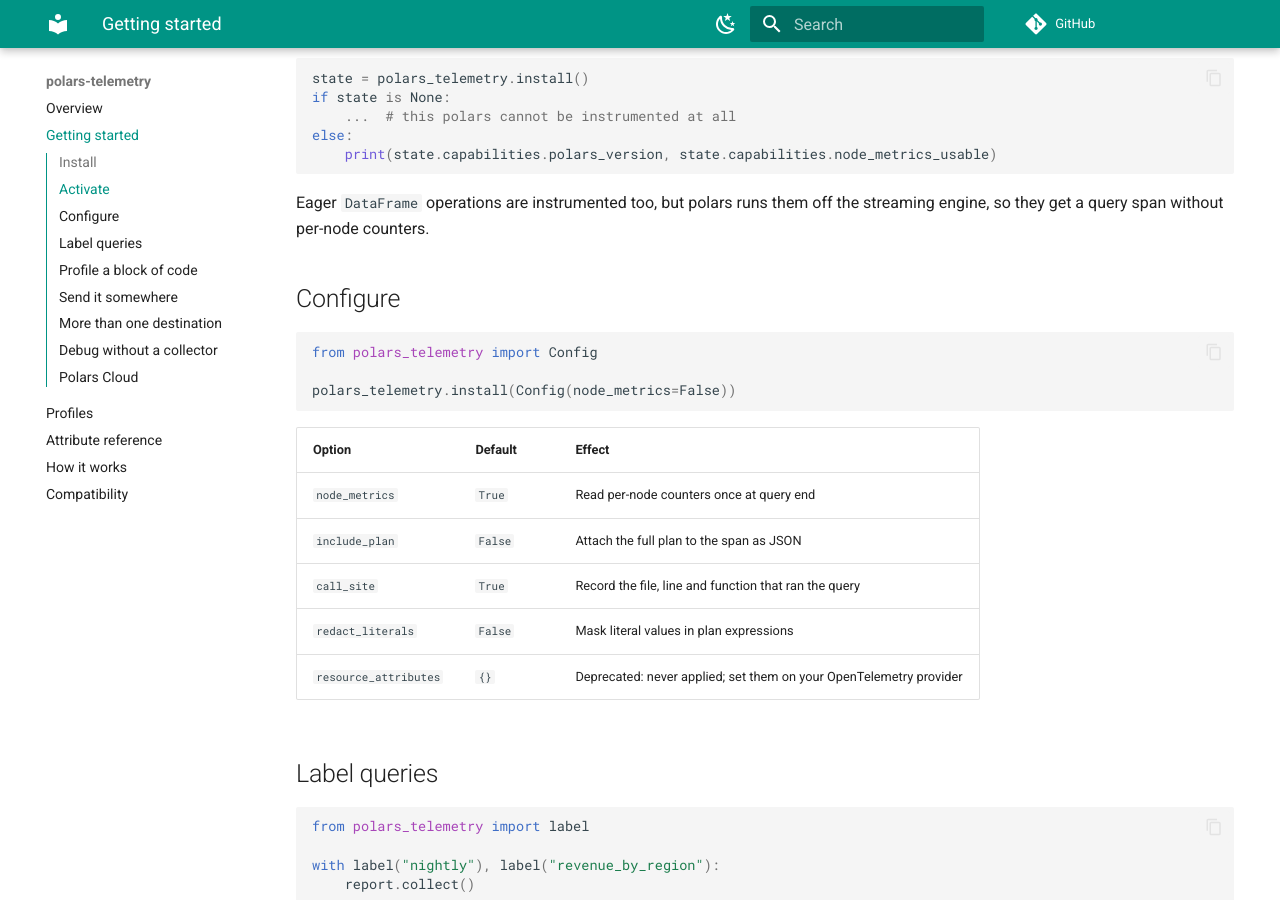
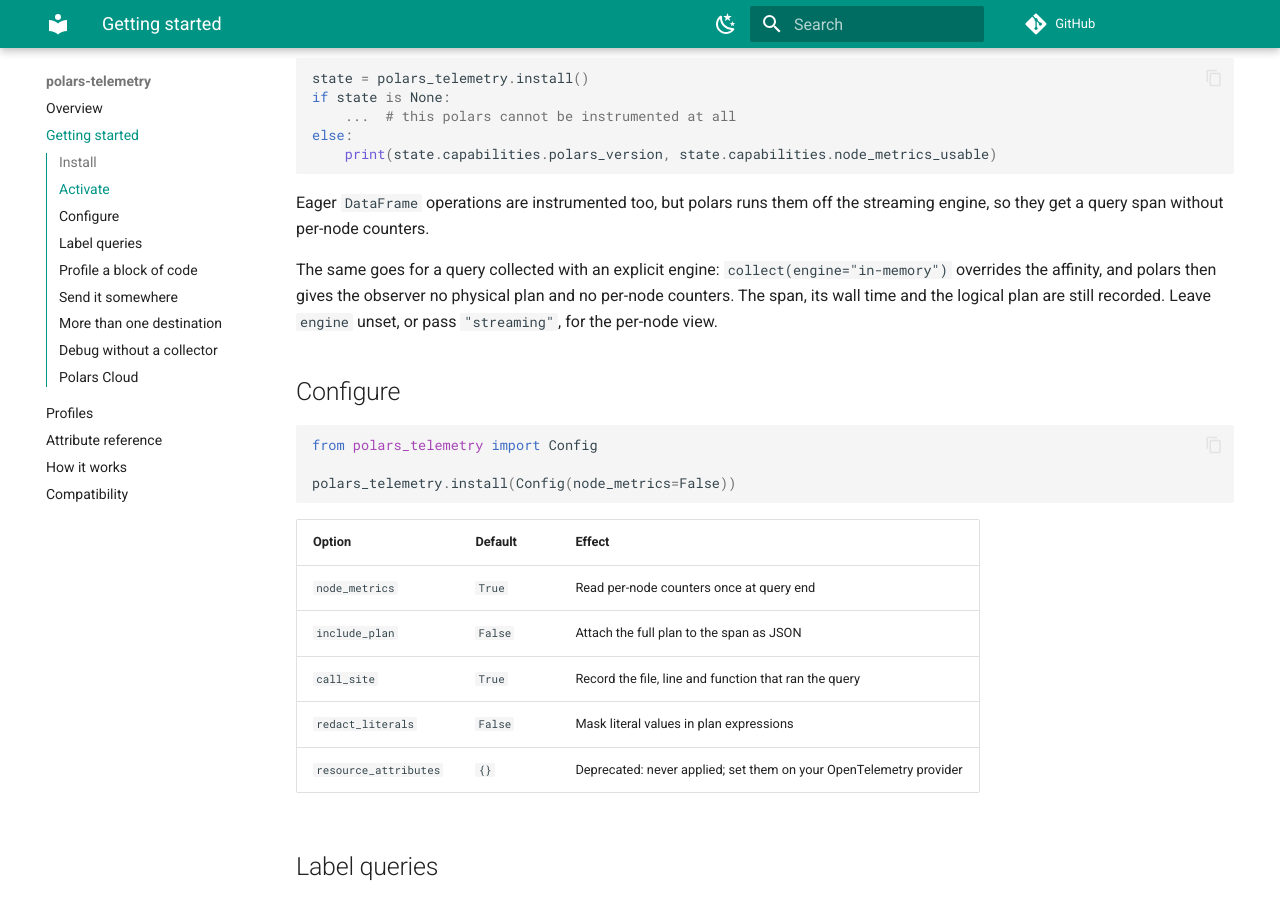
Before and after one commit to jan-krueger/polars-telemetry, an MkDocs documentation site: the page built from docs/getting-started.md, in a window 1280 px wide and 900 px high, scrolled down 628 px. Built offline with MkDocs 1.6.1 and Material for MkDocs 9.7.7, drawn with Linux system fonts in a browser that asks for light colours; comment, search, counter and statistics services are not loaded.

Commit message:
docs: note that an explicit in-memory engine loses node counters

```diff
--- a/docs/getting-started.md
+++ b/docs/getting-started.md
@@ -36,6 +36,12 @@
 
 Eager `DataFrame` operations are instrumented too, but polars runs them off the
 streaming engine, so they get a query span without per-node counters.
+
+The same goes for a query collected with an explicit engine:
+`collect(engine="in-memory")` overrides the affinity, and polars then gives the
+observer no physical plan and no per-node counters. The span, its wall time and
+the logical plan are still recorded. Leave `engine` unset, or pass
+`"streaming"`, for the per-node view.
 
 ## Configure
 
```
Also changed, not shown: README.md (+2 -1 lines).
